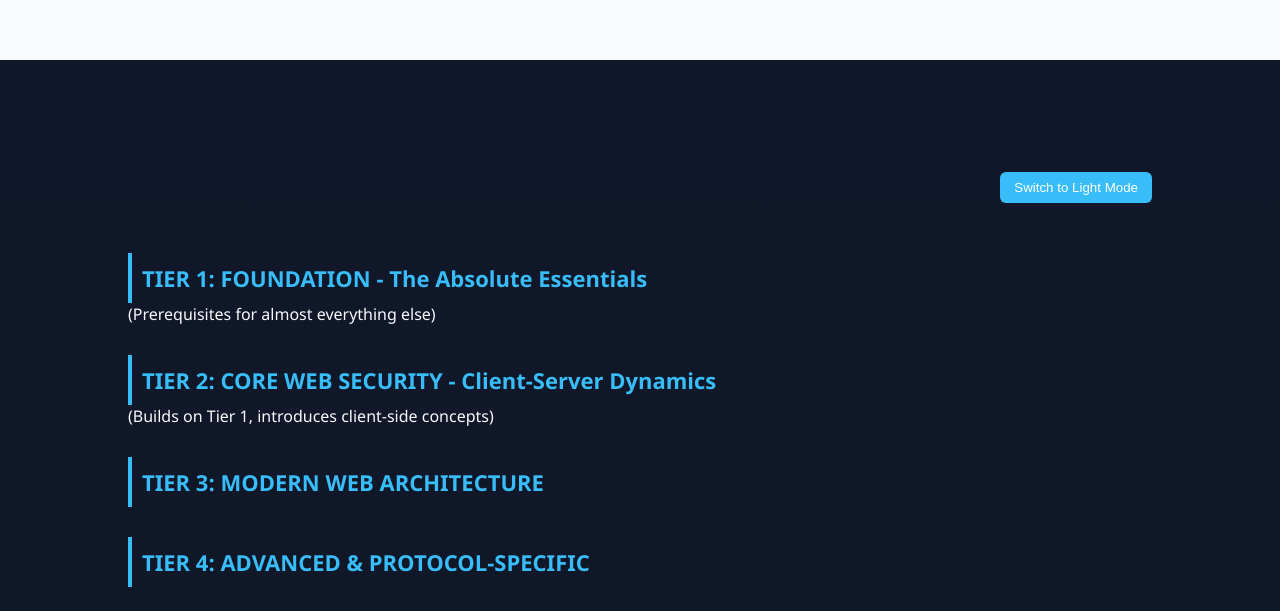
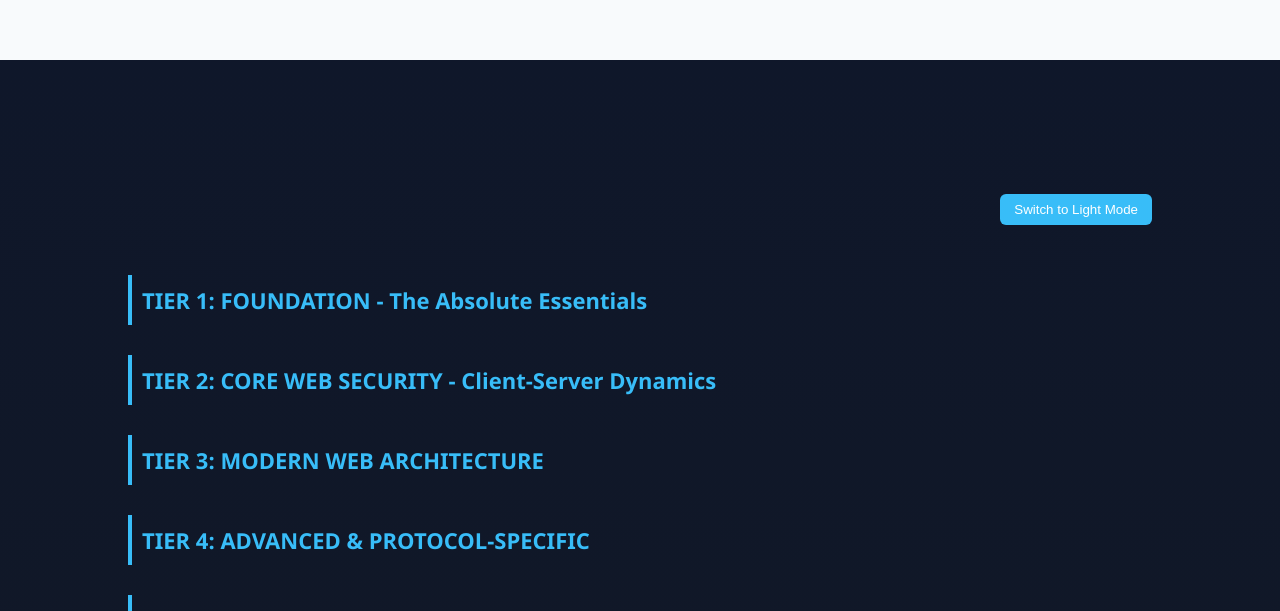
Before and after one commit to Danieljoseph96/portfolio-react, a React (Create React App) app: page / in a window 1280 px wide. Shown: the part 4973-5584 px from the top of the page. Built offline with nearby package versions, Linux system fonts and the light colour scheme.

Commit message:
fixed update

```diff
--- a/src/components/blog/portswing/HowTo.jsx
+++ b/src/components/blog/portswing/HowTo.jsx
@@ -107,7 +107,7 @@ export default function HowTo() {
       {tiers.map((tier) => (
         <div key={tier.id}>
           <h2 onClick={() => toggleTier(tier.id)}>{tier.title}</h2>
-          {tier.description && <p className="tier-desc">{tier.description}</p>}
+          {/* {tier.description && <p className="tier-desc">{tier.description}</p>} */}
 
           {openTier === tier.id &&
             tier.topics.map((topic, index) => (
```
